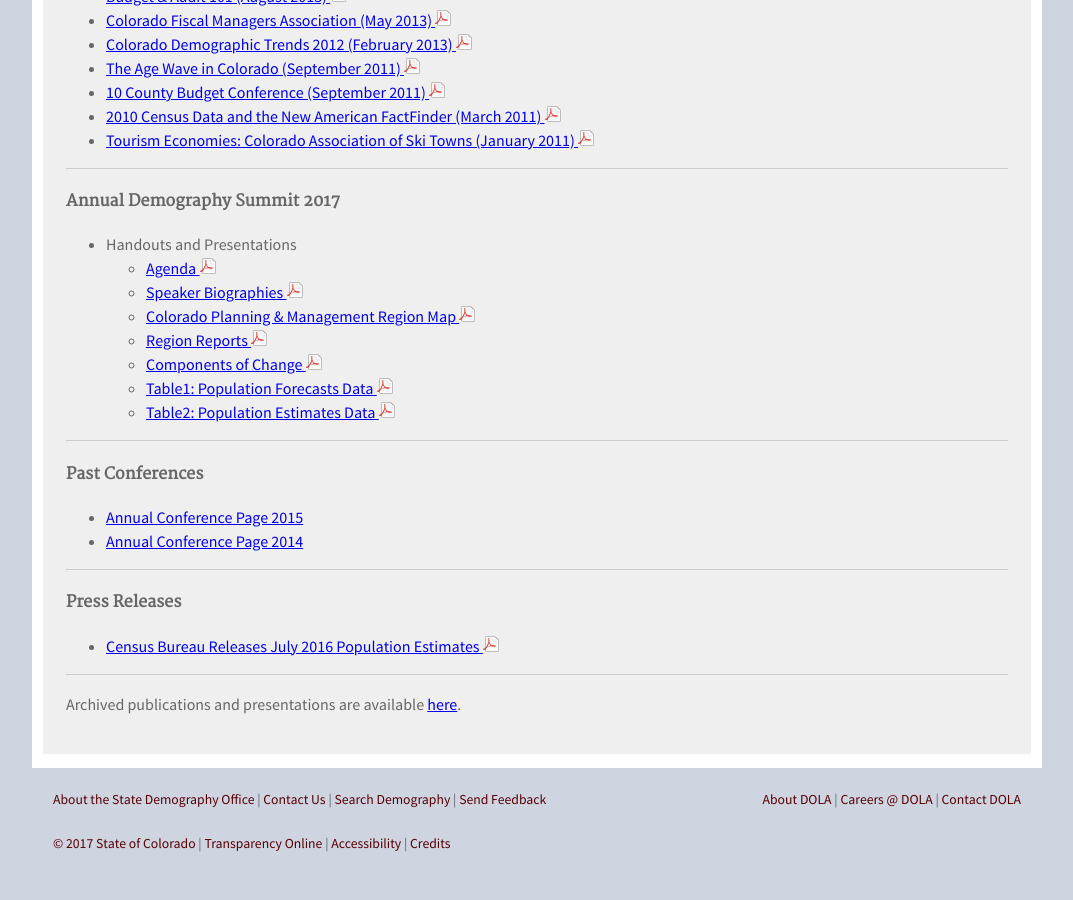
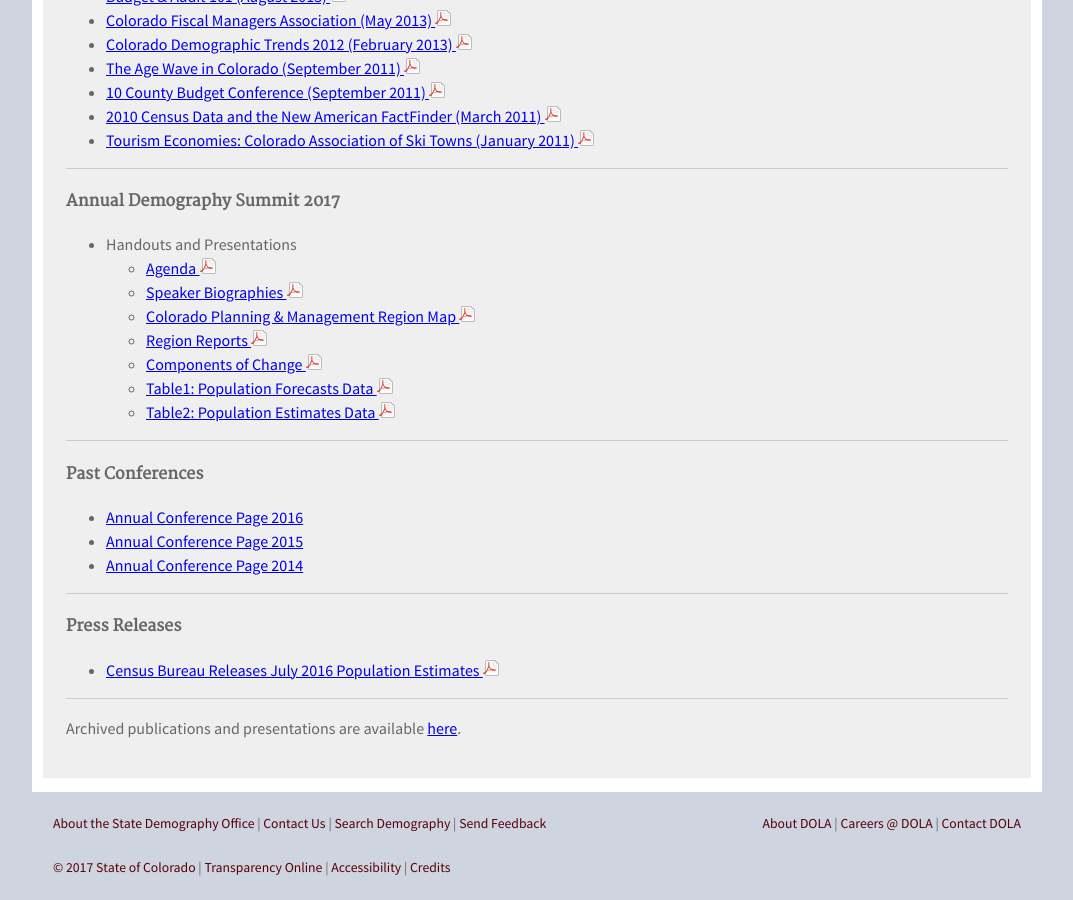
Before and after one commit to TBleess/Website_New, a Jekyll site: the page built from pages/9_Not_in_Menu/publications-and-presentations.md, in a window 1280 px wide and 900 px high, scrolled down 1270 px. Shown: the whole window, without its empty margins (103-1176 px from the left). Built offline with Jekyll 4.4.1, drawn with Linux system fonts in a browser that asks for light colours; before the commit the page ends 2146 px from its top, so only the background shows below that.

Commit message:
Add 2016 as past conference

```diff
--- a/pages/9_Not_in_Menu/publications-and-presentations.md
+++ b/pages/9_Not_in_Menu/publications-and-presentations.md
@@ -85,6 +85,7 @@ We've moved all of our profiles to their own page, which can be found [here.](ht
 
 #### Past Conferences
 
+ - [Annual Conference Page 2016](/demography/annual-demography-meeting-2016/#annual-demography-meeting-videos-2016)
  - [Annual Conference Page 2015](/demography/annual-demography-meeting-2015/#annual-demography-meeting-videos-2015)
  - [Annual Conference Page 2014](/demography/annual-demography-meeting-2014/#annual-demography-meeting-videos-2014)
 
```
